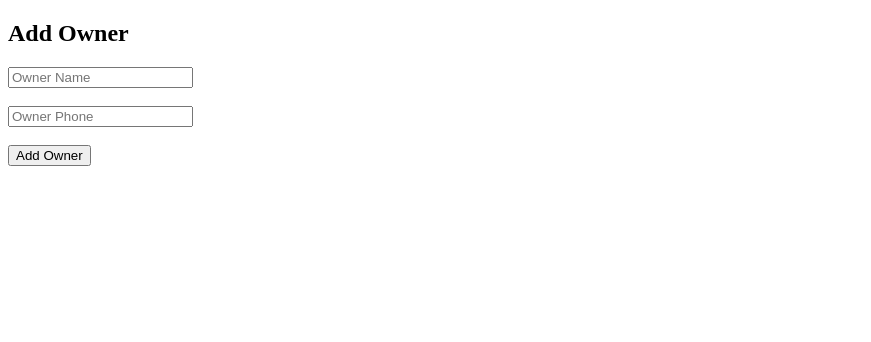
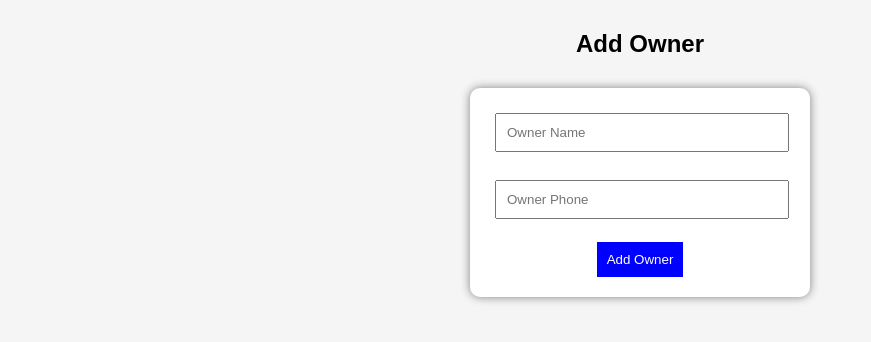
Before and after one commit to sajiasuhana6/Pet-Clinic-Management-System, a plain HTML site: page Frontend/addOwner.html in a window 1280 px wide. Shown: the whole page, without its empty margins (0-871 px from the left). Drawn offline with Linux system fonts and the light colour scheme.

Commit message:
Added CSS styling

```diff
--- a/Frontend/addOwner.html
+++ b/Frontend/addOwner.html
@@ -1,6 +1,7 @@
 <!DOCTYPE html>
 <html>
     <head>
+        <link rel="stylesheet" href="css/style.css">
         <title> Adding Owner </title>
     </head>
 
--- a/Frontend/css/style.css
+++ b/Frontend/css/style.css
@@ -0,0 +1,36 @@
+body {
+    font-family: Arial;
+    background-color: #f5f5f5;
+    text-align: center;
+}
+
+h2 {
+    margin-top: 30px;
+}
+
+form {
+    background: white;
+    padding: 20px;
+    margin: 30px auto;
+    width: 300px;
+    border-radius: 10px;
+    box-shadow: 0px 0px 10px gray;
+}
+
+input {
+    width: 90%;
+    padding: 10px;
+    margin: 5px;
+}
+
+button {
+    padding: 10px;
+    background-color: blue;
+    color: white;
+    border: none;
+    cursor: pointer;
+}
+
+button:hover {
+    background-color: darkblue;
+}
```
Also changed, not shown: Frontend/addPet.html (+1 -0 lines).
